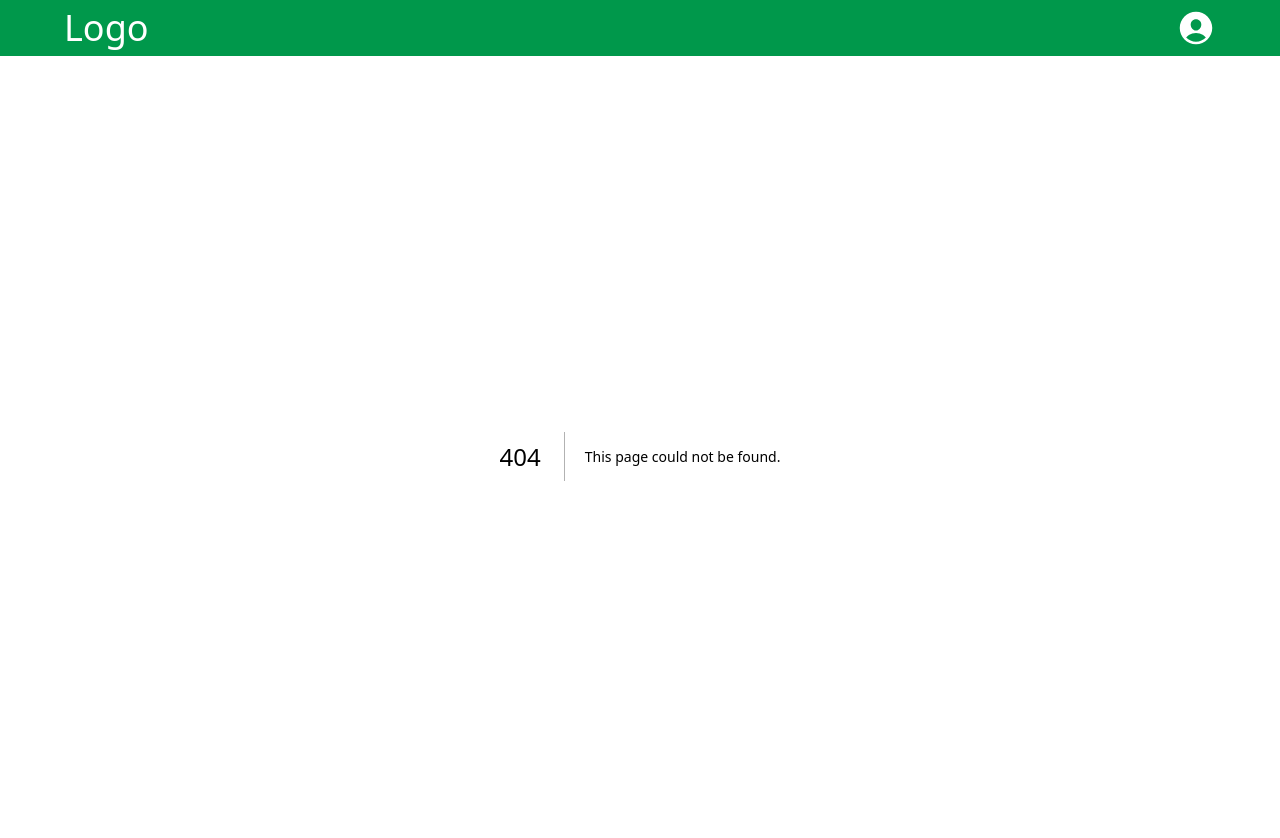
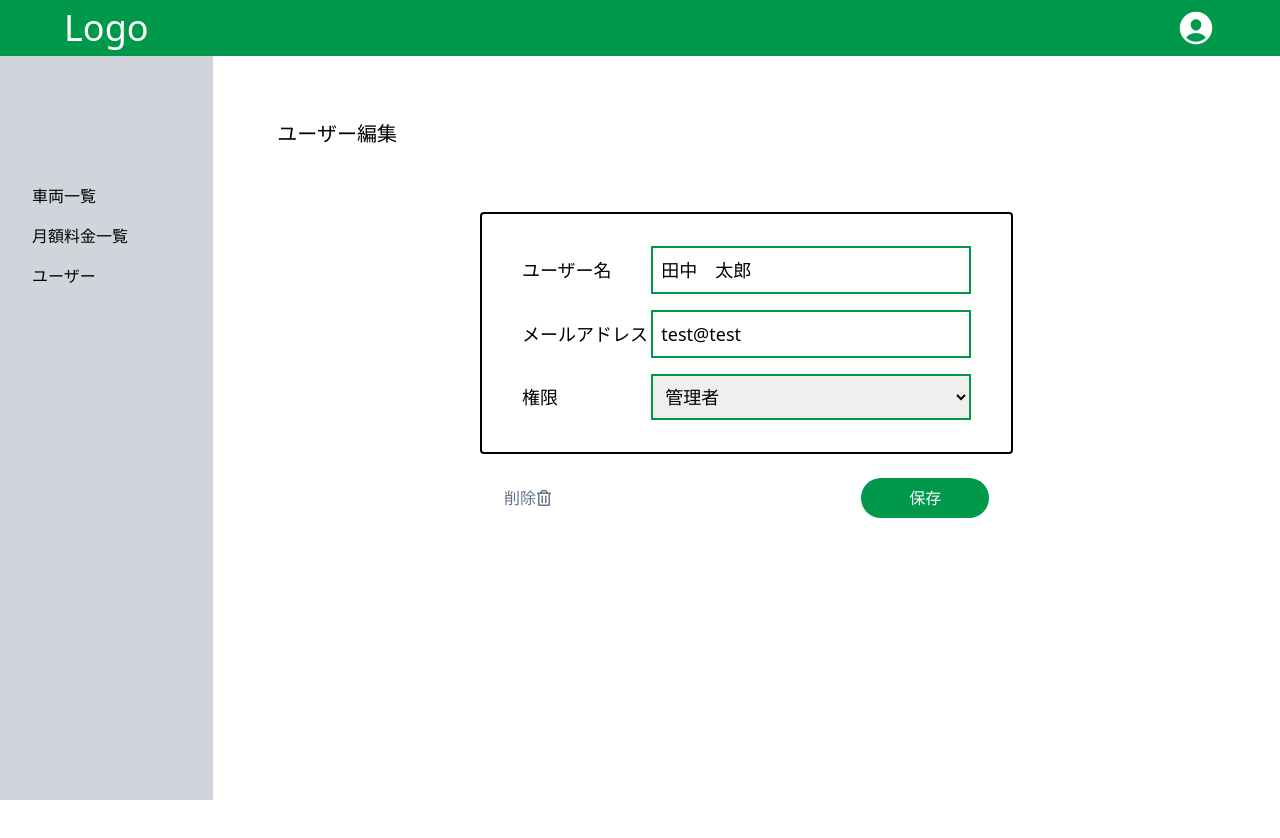
Before and after one commit to imaimai1997/fleet-managiment-app, a Next.js app: page /userlist/1/edit in a window 1280 px wide. Before the commit this address had no page. Shown: the top 838 px of the page. After the commit the page ends 800 px from the top, so only its background shows below. Built offline with nearby package versions, Linux system fonts and the light colour scheme.

Commit message:
[FE-FIX]ユーザー関連ページの修正 (#48)
* user/editのURLを変更

* レイアウト変更

```diff
--- a/components/UserDetail/index.tsx
+++ b/components/UserDetail/index.tsx
@@ -1,5 +1,5 @@
 "use client";
-import React from "react";
+import React, { useState } from "react";
 import PrimaryButton from "../PrimaryButton";
 import { UserData } from "../../type/UserData";
 import { FaRegTrashAlt } from "react-icons/fa";
@@ -10,33 +10,62 @@ type Props = {
 };
 
 const UserDetail = ({ data }: Props) => {
+  const [userName, setUserName] = useState("");
+  const [userEmail, setUserEmail] = useState("");
+  const [userRole, setUserRole] = useState("");
+  const [userPassword, setUserPassword] = useState("");
+  const changeUserName = (e: React.ChangeEvent<HTMLInputElement>) => {
+    setUserName(e.target.value);
+  };
+  const changeUserEmail = (e: React.ChangeEvent<HTMLInputElement>) => {
+    setUserEmail(e.target.value);
+  };
+  const changeUserRole = (e: React.ChangeEvent<HTMLSelectElement>) => {
+    setUserRole(e.target.value);
+  };
+  const changeUserPassword = (e: React.ChangeEvent<HTMLInputElement>) => {
+    setUserPassword(e.target.value);
+  };
+
   return (
-    <div>
-      <form className="w-3/6 mx-auto p-6 flex flex-col border-2 border-black rounded *:text-lg [&_input]:w-80 [&_input]:border-2 [&_input]:border-primary-700 [&_input]:p-2 [&_div]:flex [&_div]:justify-between [&_div]:items-center ">
+    <div className="w-3/6 mx-auto text-right">
+      <form className="p-6 flex flex-col border-2 border-black rounded *:text-lg [&_input]:w-80 [&_input]:border-2 [&_input]:border-primary-700 [&_input]:p-2 [&_div]:flex [&_div]:justify-between [&_div]:items-center ">
         <div className="mx-4 my-2">
           <label>ユーザー名</label>
           <input
             type="text"
-            value={data?.user_name || ""}
+            value={data?.user_name || userName}
             required
-            onChange={() => {}}
+            onChange={changeUserName}
           />
         </div>
         <div className="mx-4 my-2">
           <label>メールアドレス</label>
           <input
             type="email"
-            value={data?.email || ""}
+            value={data?.email || userEmail}
             required
-            onChange={() => {}}
+            onChange={changeUserEmail}
           />
         </div>
+        {!data && (
+          <div className="mx-4 my-2">
+            <label>パスワード</label>
+            <input
+              type="password"
+              value={userPassword}
+              required
+              onChange={changeUserPassword}
+            />
+          </div>
+        )}
+
         <div className="mx-4 my-2">
           <label>権限</label>
           <select
-            defaultValue={data?.role.name || ""}
+            defaultValue={data?.role.name || userRole}
             required
-            onChange={() => {}}
+            onChange={changeUserRole}
             className="w-80 border-2 border-primary-700 p-2"
           >
             <option value="" disabled>
@@ -46,15 +75,9 @@ const UserDetail = ({ data }: Props) => {
             <option value="false">一般ユーザー</option>
           </select>
         </div>
+      </form>
       {data ? (
-          <>
-            <div className="mx-4 my-2">
-              <label>パスワード変更</label>
-              <button className="w-80 bg-black text-white p-2 rounded-full">
-                変更メールを送る
-              </button>
-            </div>
-            <div className="mx-6 my-6">
+        <div className="flex justify-between m-6">
           <Link href="/userlist">
             <button className="flex items-center py-2 text-slate-500">
               削除
@@ -65,15 +88,13 @@ const UserDetail = ({ data }: Props) => {
             <PrimaryButton name={"保存"} />
           </Link>
         </div>
-          </>
       ) : (
-          <div className="mx-4 ml-auto my-2">
+        <div className="m-6 ">
           <Link href="/userlist">
             <PrimaryButton name={"追加"} />
           </Link>
         </div>
       )}
-      </form>
     </div>
   );
 };
--- a/components/UserList/index.tsx
+++ b/components/UserList/index.tsx
@@ -42,7 +42,7 @@ const UserList = ({ data }: Props) => {
                 </td>
 
                 <td className="px-4 hover:text-primary-700">
-                  <Link href={`userlist/edit/${user.id}`}>
+                  <Link href={`userlist/${user.id}/edit`}>
                     <MdOutlineEdit />
                   </Link>
                 </td>
--- a/components/UserSetting/index.tsx
+++ b/components/UserSetting/index.tsx
@@ -10,8 +10,8 @@ type Props = {
 
 const UserSetting = ({ data }: Props) => {
   return (
-    <div>
-      <form className="w-3/6 mx-auto p-6 flex flex-col border-2 border-black rounded *:text-lg [&_input]:w-80 [&_input]:border-2 [&_input]:border-primary-700 [&_input]:p-2 [&>div]:flex [&>div]:justify-between [&>div]:items-center ">
+    <div className="w-3/6 mx-auto text-right">
+      <form className="p-6 flex flex-col border-2 border-black rounded *:text-lg [&_input]:w-80 [&_input]:border-2 [&_input]:border-primary-700 [&_input]:p-2 [&>div]:flex [&>div]:justify-between [&>div]:items-center ">
         <div className="mx-4 my-2">
           <label>ユーザー名</label>
           <input
@@ -30,7 +30,7 @@ const UserSetting = ({ data }: Props) => {
             onChange={() => {}}
           />
         </div>
-        <div className="mx-4 my-2">
+        <div className="mx-4 my-2 text-left">
           <p>通知設定</p>
           <div className="w-80">
             <label className="inline-flex items-center cursor-pointer">
@@ -45,12 +45,12 @@ const UserSetting = ({ data }: Props) => {
             変更メールを送る
           </button>
         </div>
-        <div className="mx-4 ml-auto my-2">
-          <Link href="/userlist">
-            <PrimaryButton name={"保存"} />
-          </Link>
-        </div>
       </form>
+      <div className="m-6">
+        <Link href="/userlist">
+          <PrimaryButton name={"保存"} />
+        </Link>
+      </div>
     </div>
   );
 };
```
Also changed, not shown: src/app/(dashboard)/userlist/[id]/edit/page.tsx (renamed from src/app/(dashboard)/userlist/edit/[id]/page.tsx). Lines whose indentation alone changed are shown as unchanged.
